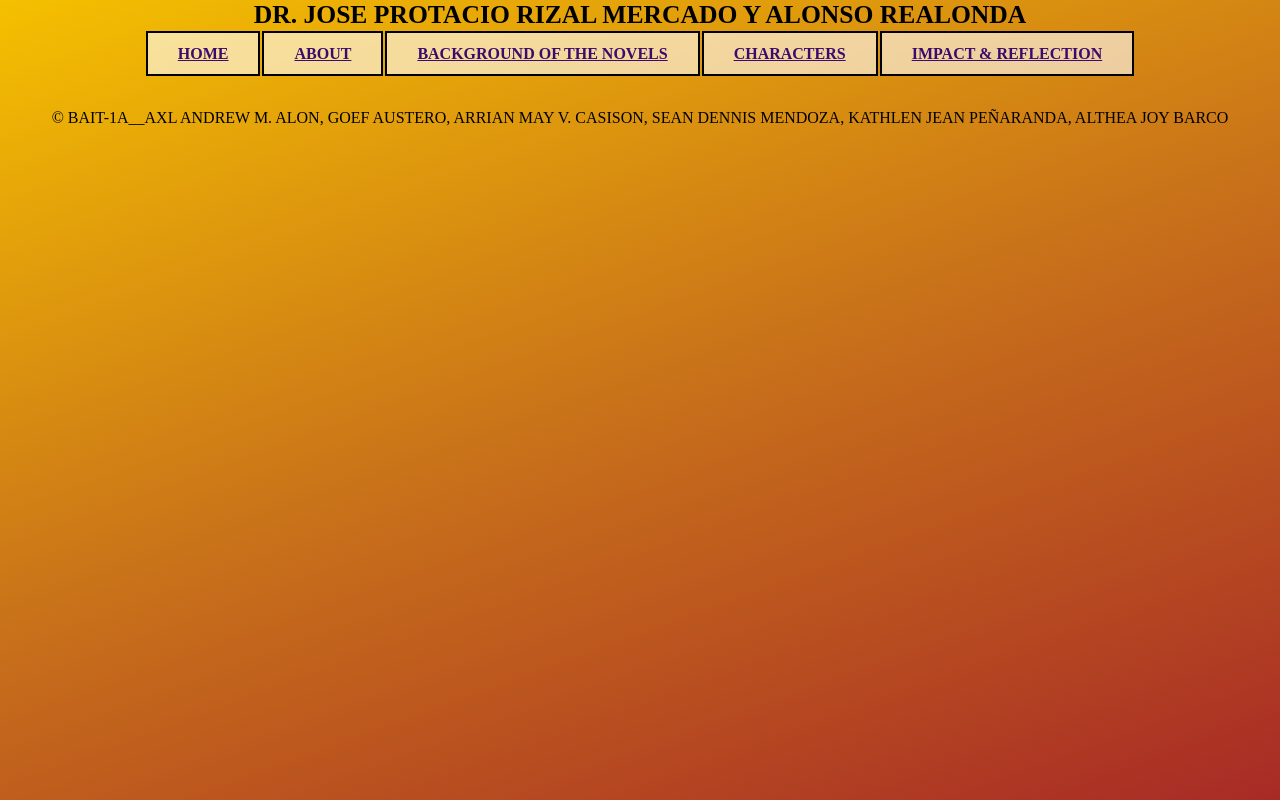
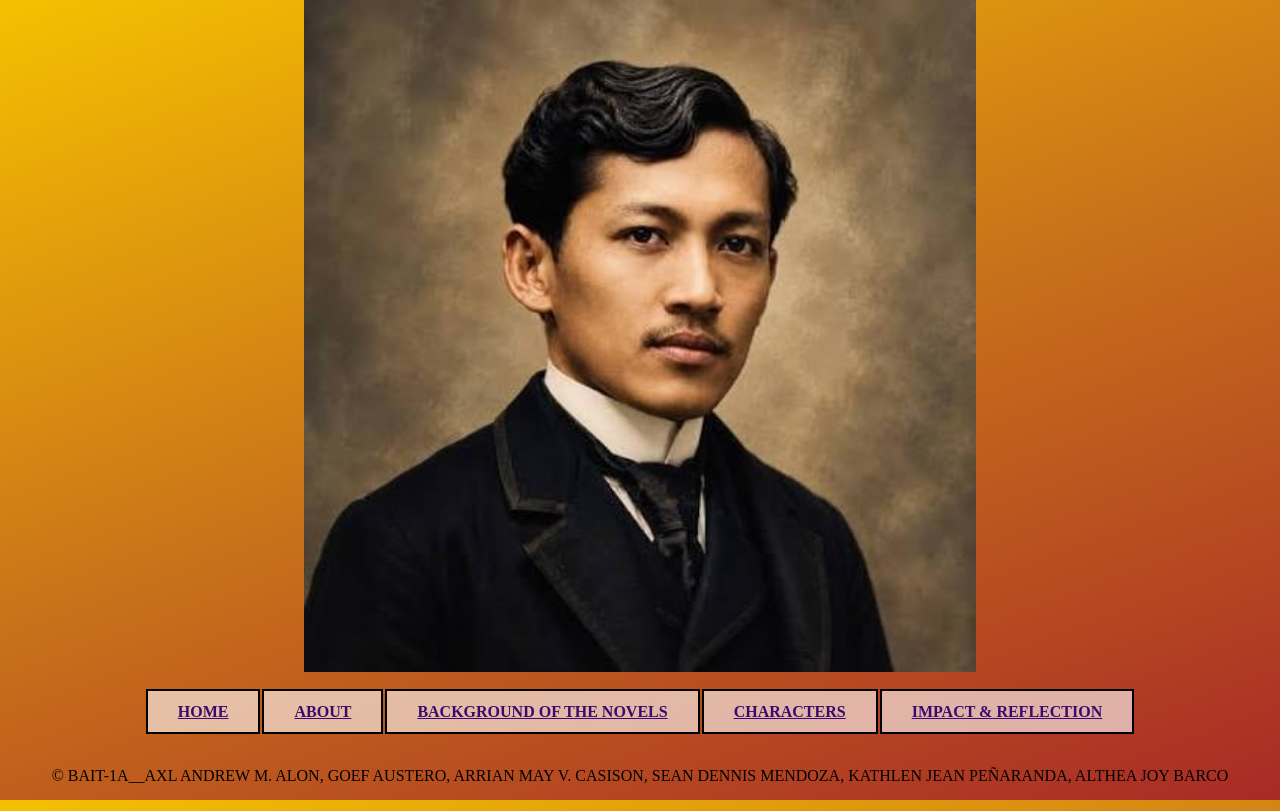
Before and after one commit to alonaxlandrewmolas-gif/UWIERS_RIZAL-WEBSITE, a plain HTML site: page index.html in a window 1280 px wide. Drawn offline with Linux system fonts and the light colour scheme.

Commit message:
Update index.html

```diff
--- a/index.html
+++ b/index.html
@@ -8,7 +8,7 @@
 </head>
 <body>
     <center<img class="profile-pic" src="jose-rizal.jpg" alt="Jose Rizal">
-    <h1>DR. JOSE PROTACIO RIZAL MERCADO Y ALONSO REALONDA</h1>
+   <center><img class="profile-pic" src="jose-rizal.jpg" alt="Jose Rizal"></center>
 
     <nav class="navbar">
         <div class="nav-menu">
```
